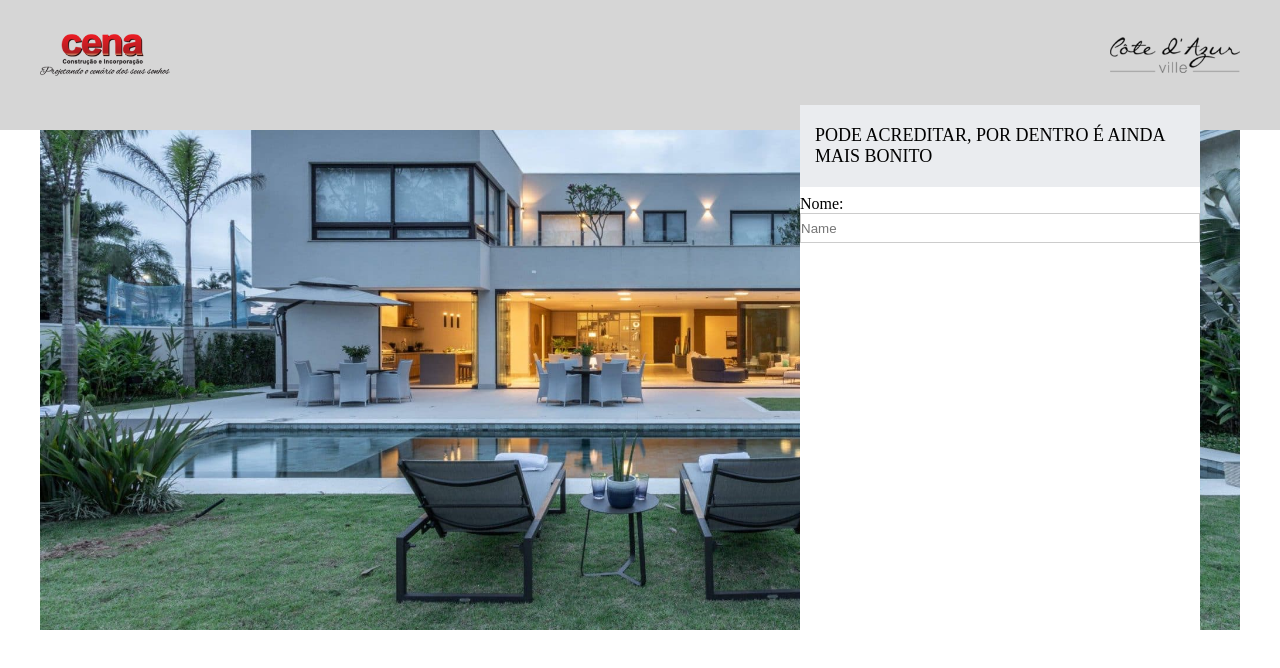
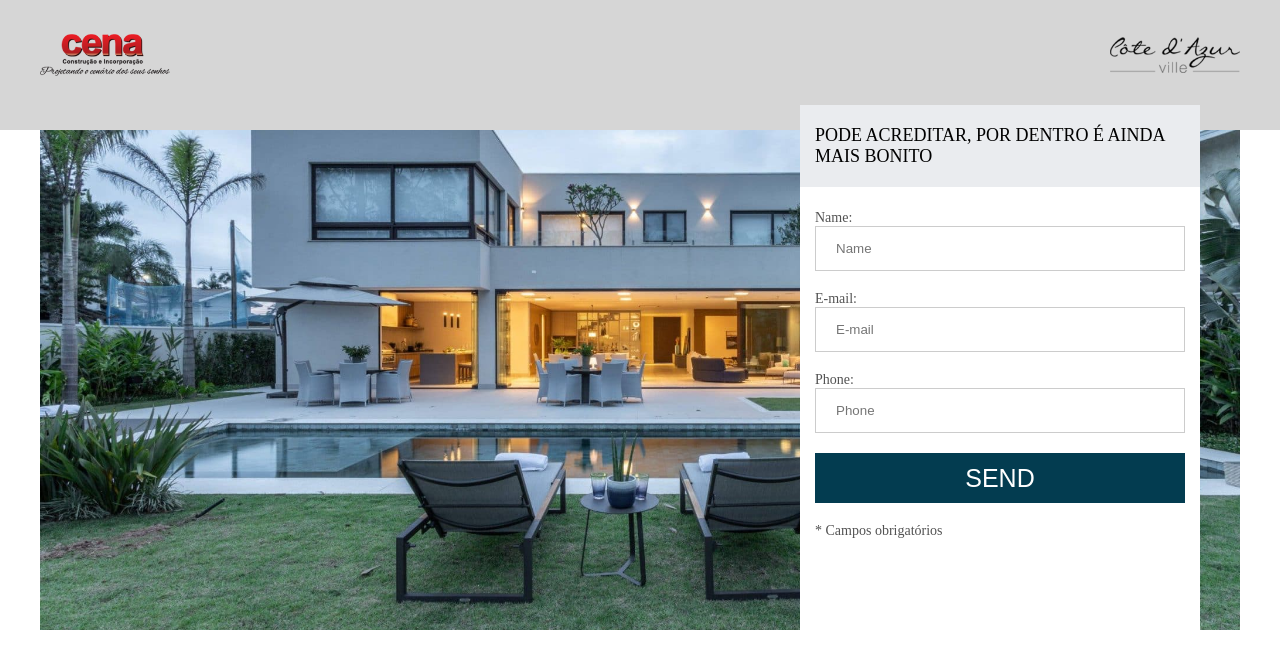
Before and after one commit to Jedid95/cursoFront-End, a plain HTML site: page Projeto 02/index.html in a window 1280 px wide. Drawn offline with Linux system fonts and the light colour scheme.

Commit message:
edited form

```diff
--- a/Projeto 02/css/style.css
+++ b/Projeto 02/css/style.css
@@ -80,14 +80,40 @@ section.cover-form{
 
 .form-container form{
     margin-top: 8px;
+    padding: 15px;
+}
+
+.form-container form p{
+    font-size: 14px;
+    color: #525252;
 }
 
 .form-container form input[type=text]{
     width: 100%;
     border: 1px solid #ccc;
-    height: 30px;
+    height: 45px;
+    line-height: 45px;
+    padding-left: 20px;
 }
 
+.form-container form input[type=submit]{
+    background-color: #033c50;
+    text-transform: uppercase;
+    color: white;
+    width: 100%;
+    font-size: 25px;
+    height: 50px;
+    cursor: pointer;
+    border: 0;
+}
+
+.form-wraper:not(:first-child){
+    margin-top: 20px;
+}
+
+.form-wraper:last-child{
+    margin-top: 20px;
+}
 
 
 
--- a/Projeto 02/index.html
+++ b/Projeto 02/index.html
@@ -32,8 +32,27 @@
                 <div class="form-container">
                     <h2>PODE ACREDITAR, POR DENTRO É AINDA MAIS BONITO</h2>
                     <form>
-                        <p>Nome:</p>
-                        <input type="text" name="name" required placeholder="Name">
+                        <div class="form-wraper">
+                            <p>Name:</p>
+                            <input type="text" name="name" required placeholder="Name">
+                        </div><!--form-wraper end-->
+                        <div class="form-wraper">
+                            <p>E-mail:</p>
+                            <input type="text" name="email" required placeholder="E-mail">
+                        </div><!--form-wraper end-->
+                        <div class="form-wraper">
+                            <p>Phone:</p>
+                            <input type="text" name="phone" required placeholder="Phone">
+                        </div><!--form-wraper end-->
+
+                        <div class="form-wraper">
+                            <input type="submit" value="Send">
+                        </div><!--form-wraper end-->
+
+                        <div class="form-wraper">
+                            <p>* Campos obrigatórios</p>
+                        </div><!--form-wraper end-->
+
                     </form>
                 </div><!--form-container end-->
             </div><!--container end-->
```
